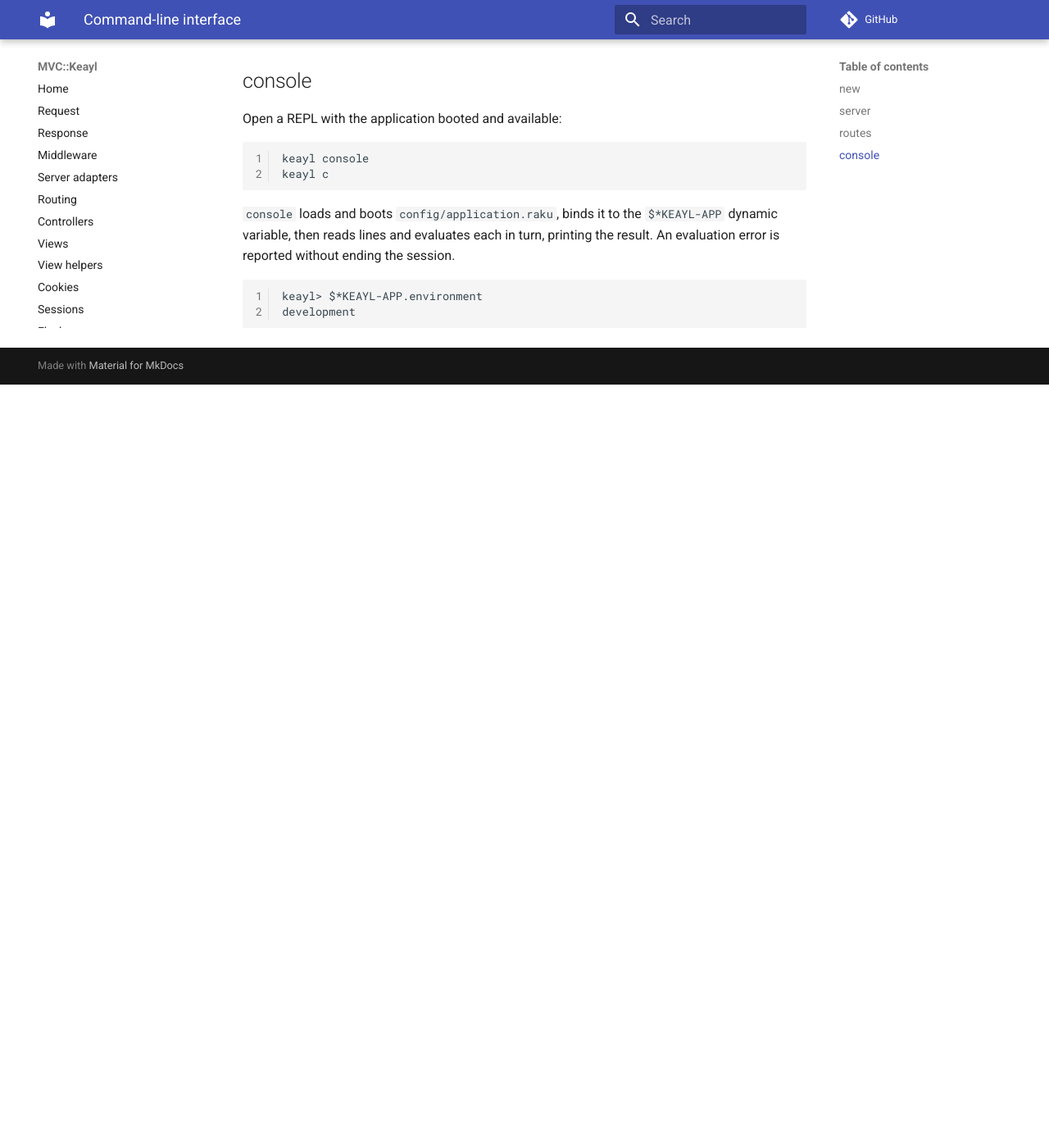
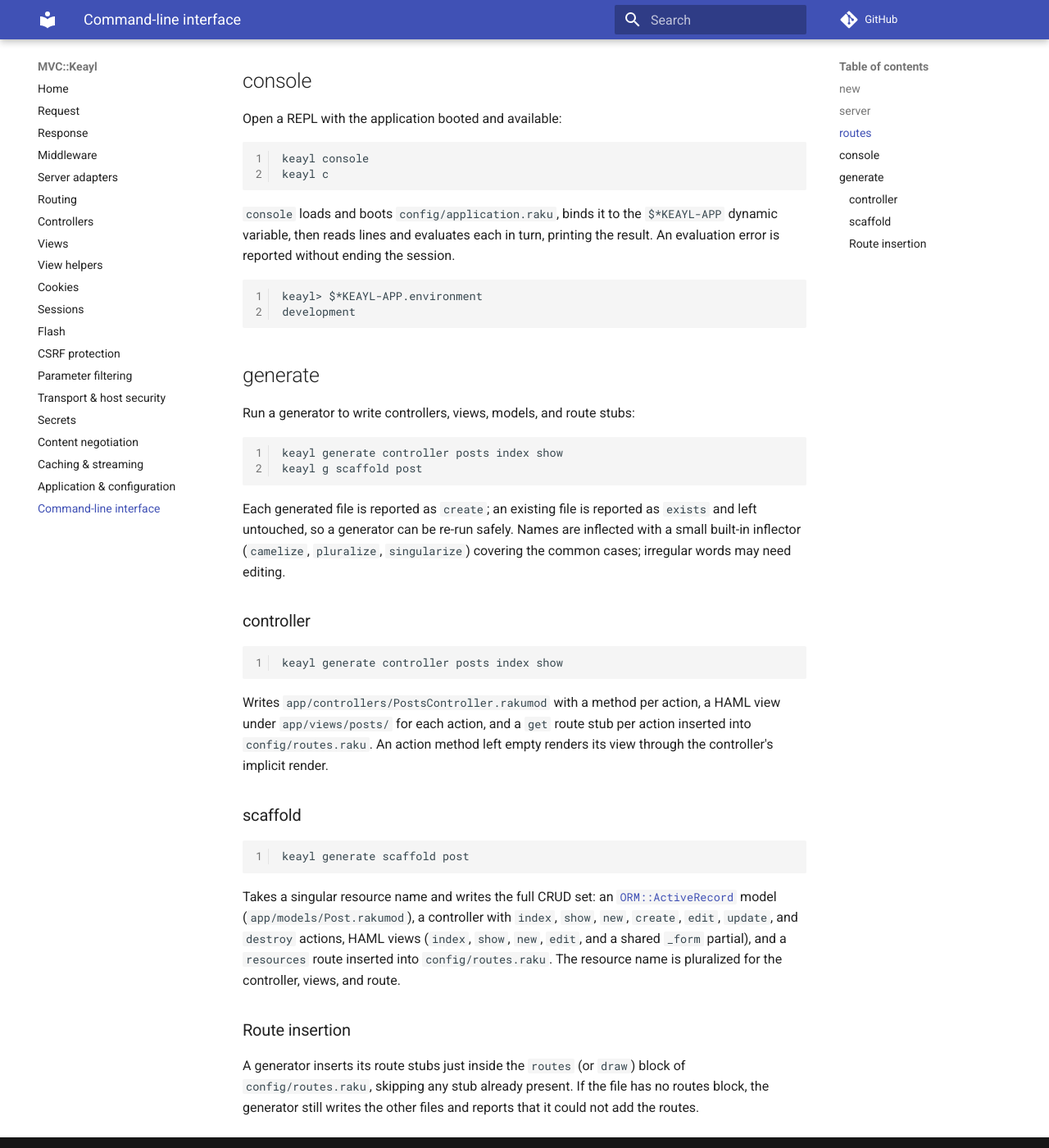
Before and after one commit to gdonald/MVC-Keayl, an MkDocs documentation site: the page built from docs-src/docs/cli.md, in a window 1280 px wide and 1400 px high, scrolled down 1263 px. Shown: the whole window at 82% size. Built offline with MkDocs 1.6.1 and Material for MkDocs 9.7.7, drawn with Linux system fonts in a browser that asks for light colours; comment, search, counter and statistics services are not loaded; before the commit the page ends 1732 px from its top, so only the background shows below that.

Commit message:
Some generator work

````diff
--- a/docs-src/docs/cli.md
+++ b/docs-src/docs/cli.md
@@ -73,3 +73,48 @@
 keayl> $*KEAYL-APP.environment
 development
 ```
+
+## generate
+
+Run a generator to write controllers, views, models, and route stubs:
+
+```
+keayl generate controller posts index show
+keayl g scaffold post
+```
+
+Each generated file is reported as `create`; an existing file is reported as
+`exists` and left untouched, so a generator can be re-run safely. Names are
+inflected with a small built-in inflector (`camelize`, `pluralize`,
+`singularize`) covering the common cases; irregular words may need editing.
+
+### controller
+
+```
+keayl generate controller posts index show
+```
+
+Writes `app/controllers/PostsController.rakumod` with a method per action, a HAML
+view under `app/views/posts/` for each action, and a `get` route stub per action
+inserted into `config/routes.raku`. An action method left empty renders its view
+through the controller's implicit render.
+
+### scaffold
+
+```
+keayl generate scaffold post
+```
+
+Takes a singular resource name and writes the full CRUD set: an
+[`ORM::ActiveRecord`](application.md) model (`app/models/Post.rakumod`), a
+controller with `index`, `show`, `new`, `create`, `edit`, `update`, and `destroy`
+actions, HAML views (`index`, `show`, `new`, `edit`, and a shared `_form`
+partial), and a `resources` route inserted into `config/routes.raku`. The
+resource name is pluralized for the controller, views, and route.
+
+### Route insertion
+
+A generator inserts its route stubs just inside the `routes` (or `draw`) block of
+`config/routes.raku`, skipping any stub already present. If the file has no
+routes block, the generator still writes the other files and reports that it
+could not add the routes.
````
Also changed, not shown: 5 other files.
